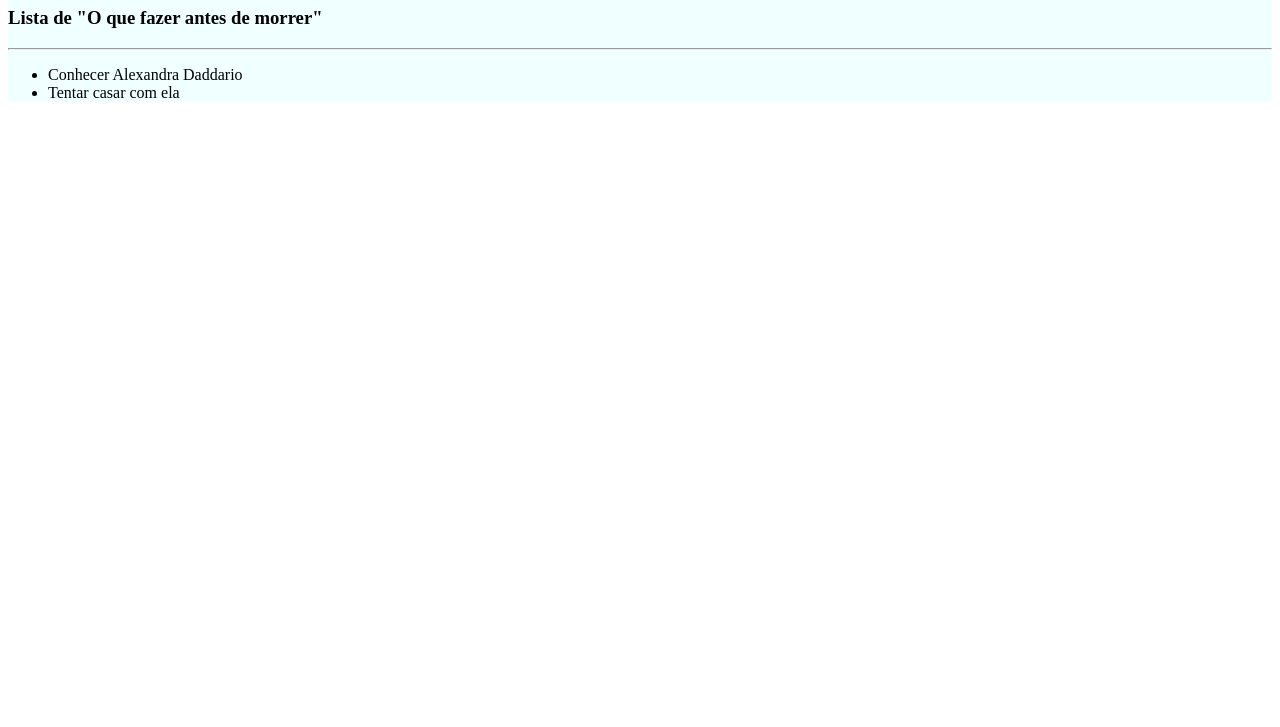
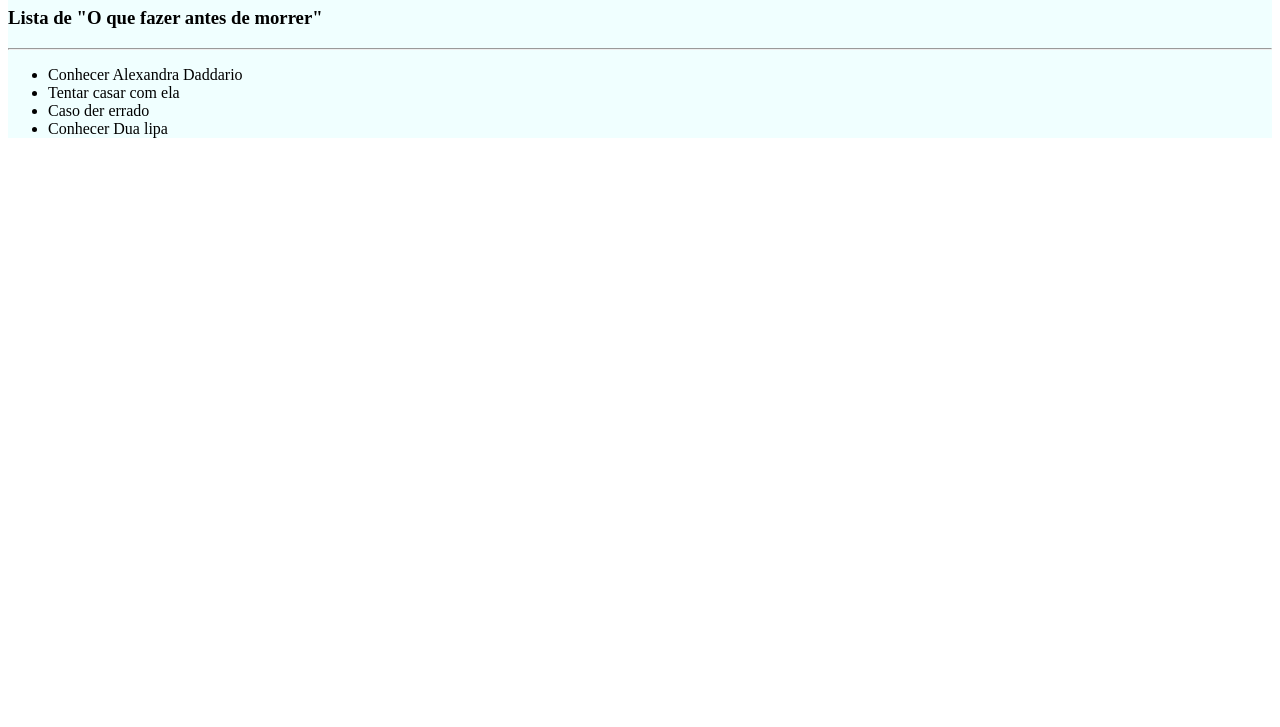
Before and after one commit to thiagocleite/CI-CD, a plain HTML site: page index.html in a window 1280 px wide. Shown: the part 73-800 px from the top of the page. Drawn offline with Linux system fonts and the light colour scheme.

Commit message:
mais ajustes

```diff
--- a/index.html
+++ b/index.html
@@ -19,6 +19,8 @@
         <ul>
             <li>Conhecer Alexandra Daddario</li>
             <li>Tentar casar com ela</li>
+            <li>Caso der errado</li>
+            <li>Conhecer Dua lipa</li>
         </ul>
     </div>
 </body>
```
